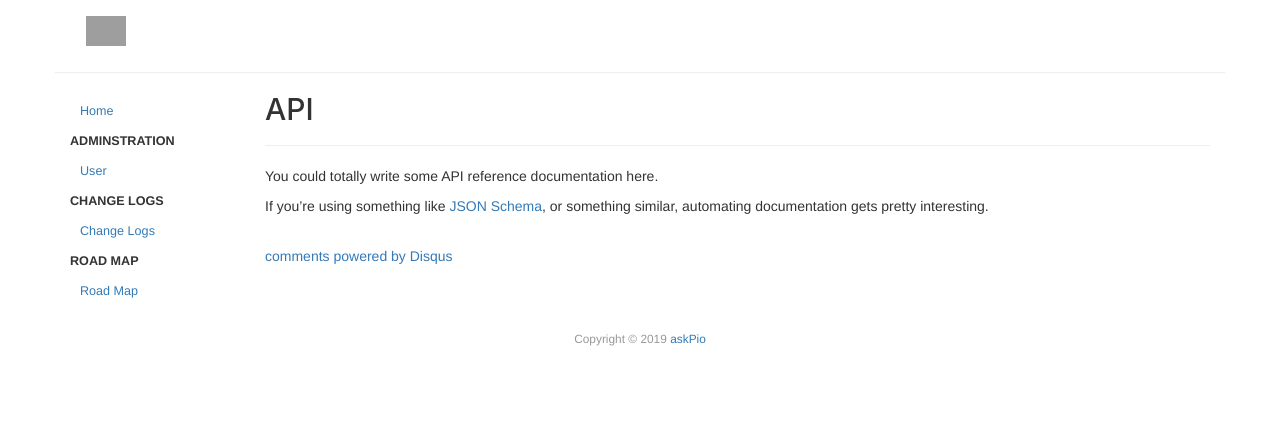
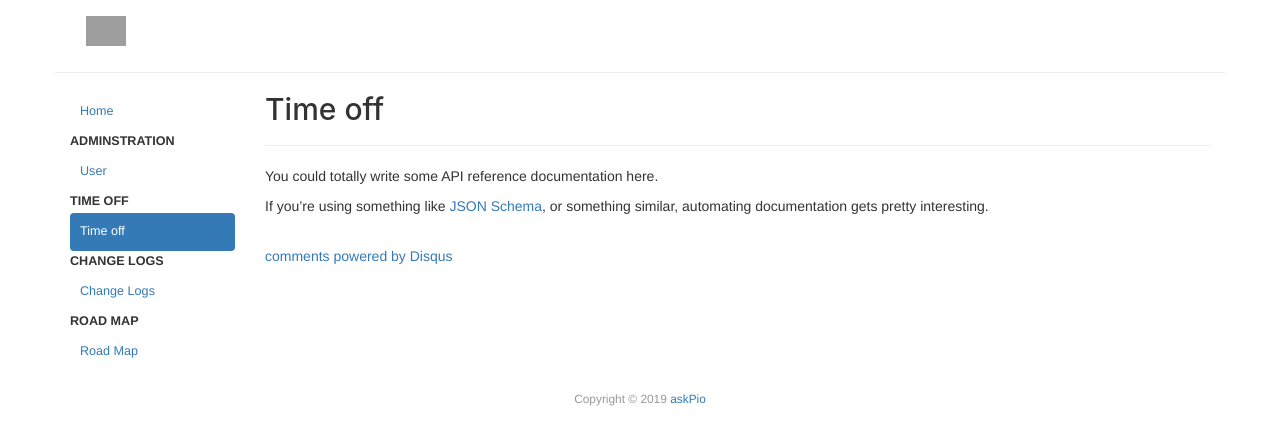
Before and after one commit to Harshgupta71/askPio_Documentation, a Jekyll site: the page built from _posts/2015-02-21-api.md, in a window 1280 px wide. Shown: the top 445 px of the page. Built offline with Jekyll 4.4.1, drawn with Linux system fonts in a browser that asks for light colours; comment, search, counter and statistics services are not loaded; grey boxes are pictures that could not be loaded.

```diff
--- a/_posts/2015-02-21-api.md
+++ b/_posts/2015-02-21-api.md
@@ -1,7 +1,7 @@
 ---
 layout: page
-title: "API"
-category: ref
+title: "Time off"
+category: to
 date: 2015-02-21 15:41:07
 order: 1
 ---
```
